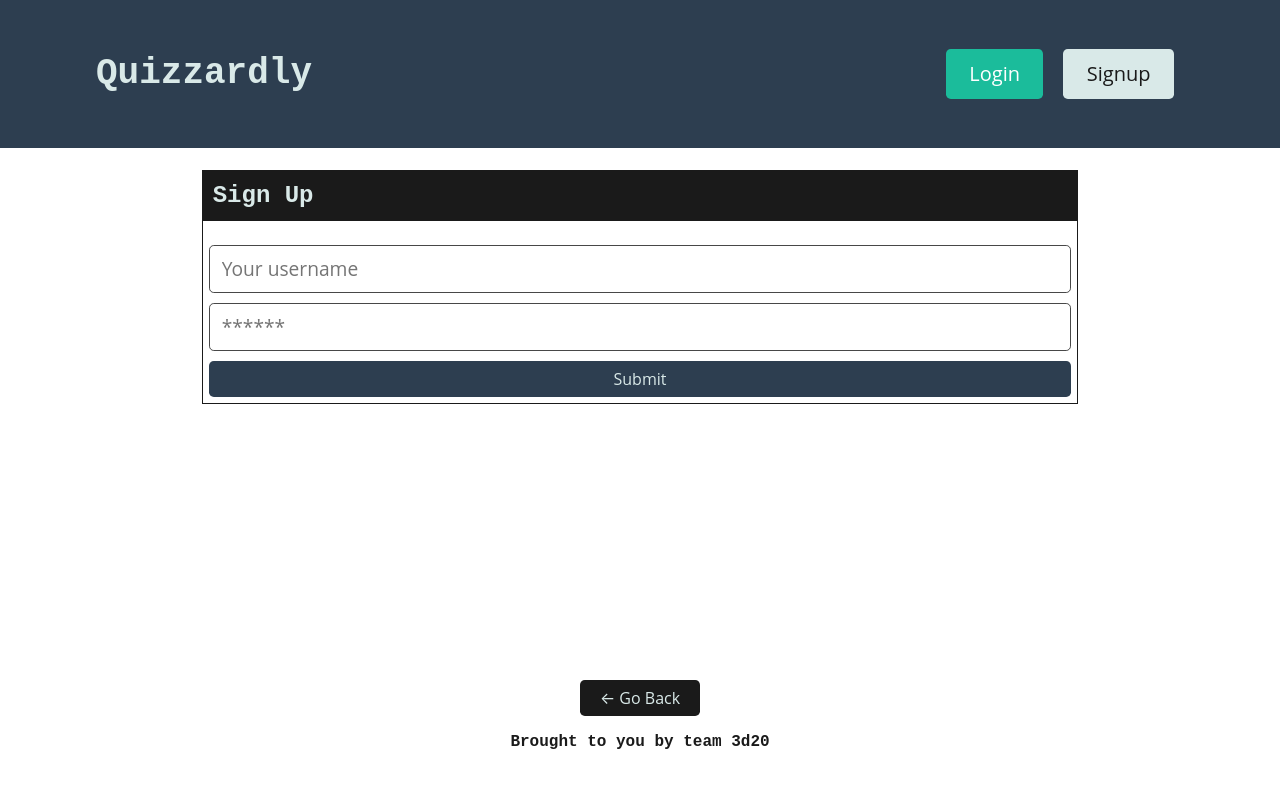
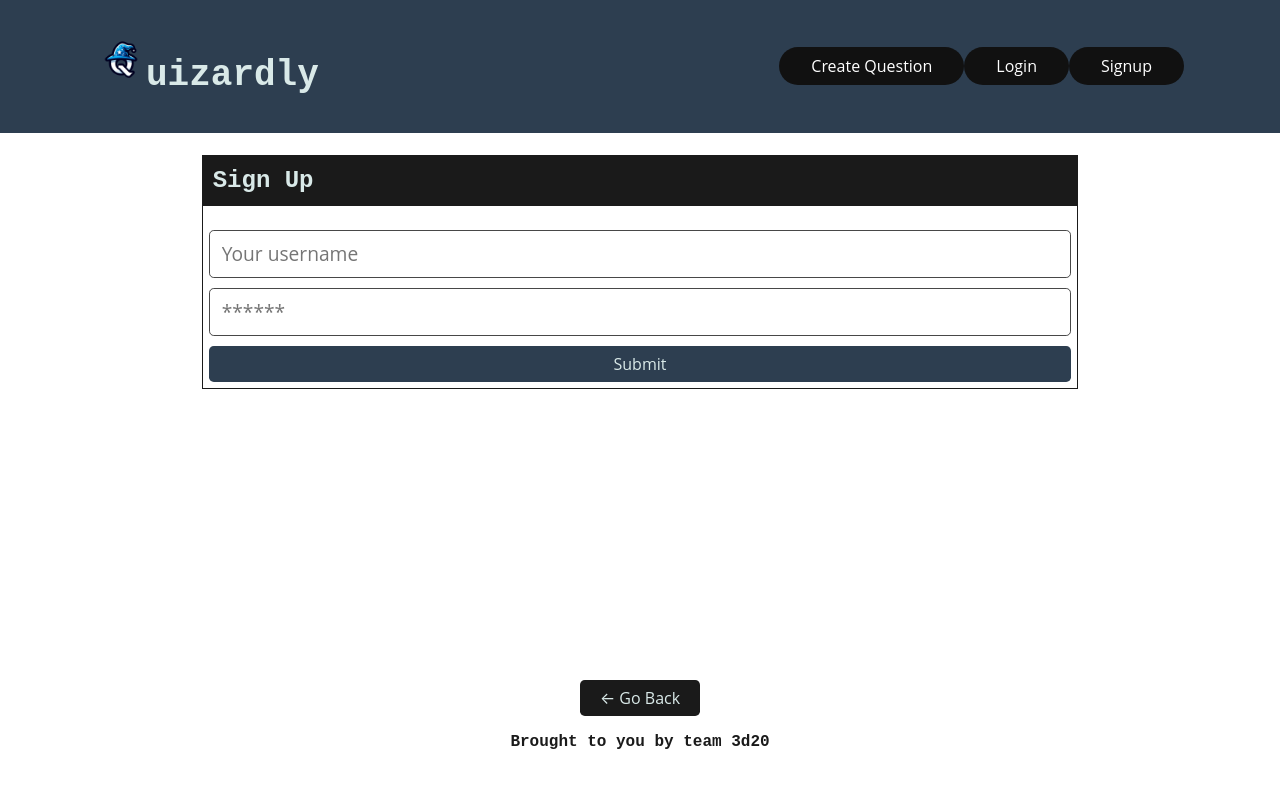
Before and after one commit to AlexLenson/Quizardly, a React (Vite) app in the folder client/: page /signup in a window 1280 px wide. Shown: the top 788 px of the page. Built offline with nearby package versions, Linux system fonts and the light colour scheme.

Commit message:
fixed carousel bug

```diff
--- a/client/src/components/Carousels/QuizCategory.jsx
+++ b/client/src/components/Carousels/QuizCategory.jsx
@@ -8,7 +8,7 @@ import './Carousels.css'
 
 
 
-const QuizCategory = ({ images =[] }) => {
+const QuizCategory = ({ images =[],categories }) => {
   return (
     <Carousel
       showArrows={true}
@@ -21,6 +21,7 @@ const QuizCategory = ({ images =[] }) => {
       {images.map((image, index) => (
         <div key={index} className="carousel-image-container">
          <img src={image} alt={`slide ${index}`} className="carousel-image" />
+         <div className="carousel-text"> <p>{categories[index]}</p> </div>
         </div>
       ))}
     </Carousel>
--- a/client/src/components/Header/NavBar.css
+++ b/client/src/components/Header/NavBar.css
@@ -1,169 +1,18 @@
-/* nav {
-
-    display: flex;
-    align-items: center;
-    justify-content: space-between;
-    color: white;
-    position: fixed;
-    top: 0;
-    background-color: black;
-    width: 100%;
-    height: %;
-    z-index: 99;
-    padding: 0 0 0 0;
-    border-bottom: 1px solid rgba(184, 184, 184, 0.384);
-}
-
-.scrolled {
-    backdrop-filter: blur(5px);
-}
-
-
-.menu{
-    display: flex;
-  ;
-}
-
-.menu > li {
-    padding:  0.75rem;
-    font-size: rem;
-    font-weight: 600;
-}
-
-.tophead > h1  {
-    display: flex;
-}
-
-.name-logo {
-    font-family: 'Space Mono', monospace;
-    font-size: 1.7em;
-}
-
-.blink{
-    height: 2rem;
-    width: 15px;
-    animation: blink .5s step-end infinite alternate;
-    white-space: nowrap;
-    overflow: hidden;
-    border-bottom: 3px solid white;
-    display: block;
-}
-
-@keyframes blink {
-    50% {
-      border-color: transparent
-    }
+.buttonstyle {
+    padding: 0.6em 2em;
+    border: none;
+    outline: none;
+    color: rgb(255, 255, 255);
+    background: #111;
+    cursor: pointer;
+    position: relative;
+    z-index: 0;
+    border-radius: 20px;
+    user-select: none;
+    -webkit-user-select: none;
+    touch-action: manipulation;
   }
 
-  .menu-btn {
-    display: none;
-}
-
-
-.scroll-to-top {
-    position: fixed;
-    bottom: 3%;
-    right: 3%;
-    display: none;
-}
-
-/* for mobile and tablet devices */
-
-@media only screen and (max-width: 768px) {
-
-    nav {
-        padding: 5% 0 0 5%;
-        flex-direction: column;
-        align-items: flex-start;
-        position: static;
-        background: transparent ;
-        backdrop-filter: blur(0);
-        width: auto;
-    }
-
-    .menu {
-        margin: 40% 15% !important;
-        padding: 0;
-        transition: transform 0.5s ease-in-out;
-        display: none;
-    }
-
-    .menu > li {
-        font-size: 1.5rem;
-        padding: 0;
-    }
-
-    .tophead > h1 {
-        margin: 0;
-        display: flex;
-    }
-
-
-.name-logo {
-    font-size: 1.2em;
-}
-
-.blink {
-    height: 1.8rem;
-}
-
-
-.tophead {
-
-    display: flex;
-    width: 100%;
-    align-items: center;
-    justify-content: space-between;
-}
-
-.menu-btn {
-    display: block;
-
-    width: 25px;
-    height: 25px;
-    background-size: cover;
-    margin-right: 5%;
-}
-
-.opened-btn {
-
-    width: 25px;
-    height: 25px;
-    margin-right: 10%;
-}
-
-
-.open {
-    display: flex;
-    flex-direction: column;
-    gap: 4rem;
-
-}
-
-.nav-open {
-    transition: all 0.3s ease-in-out;
-    background: rgba(0, 0, 0, 0.8);
-    backdrop-filter: blur(10px);
-    height: 110vh;
-    position: fixed;
-    width: 100%;
-    justify-content: flex-start;
-}
-
-
-.scroll-true {
-    z-index: 99;
-    background-color: #ffffff;
-    border-radius: 50%;
-    width: 50px;
-    height: 50px;
-    align-items: center;
-    justify-content: center;
-    cursor: pointer;
-    transition: all 0.3s ease-in-out;
-    display: flex;
- }
-}
 
 .quizardly {
     width:65px ;
@@ -188,3 +37,8 @@ button:hover{
 }
 
  */
+
+ .q-logo {
+    display: flex;
+    justify-content: flex-start;
+ }
--- a/client/src/components/Header/index.jsx
+++ b/client/src/components/Header/index.jsx
@@ -1,6 +1,8 @@
 import { Link } from 'react-router-dom';
 import React, { useEffect, useState } from 'react';
 import Auth from '../../utils/auth';
+import Quizardly from '../../assets/quizardly.png'
+import './NavBar.css'
 
 const Header = () => {
   const logout = (event) => {
@@ -12,7 +14,7 @@ const Header = () => {
       <div className="container flex-row justify-space-between-lg justify-center align-center">
         <div>
           <Link className="text-light" to="/">
-            <h1 className="m-0">Quizzardly</h1>
+       <h1 className="m-0" classId="titlefont"> <img src={Quizardly} className="q-logo" height="50px" />uizardly </h1>
           </Link>
           <p className="m-0"></p>
         </div>
@@ -29,12 +31,17 @@ const Header = () => {
             </>
           ) : (
             <>
-              <Link className="btn btn-lg btn-info m-2" to="/login">
-                Login
+            <Link to="/quiz"><button className="buttonstyle">
+              Create Question</button>
               </Link>
-              <Link className="btn btn-lg btn-light m-2" to="/signup">
-                Signup
+              <Link to="/login"><button className="buttonstyle">
+                Login </button>
               </Link>
+              <Link to="/signup" >
+                <button className="buttonstyle">
+                Signup </button>
+              </Link>
+
             </>
           )}
         </div>
@@ -44,119 +51,3 @@ const Header = () => {
 };
 
 export default Header;
-
-
-// Breakline here comment out the bottom section if anything broke from it
-
-
-
-// import { Link } from 'react-router-dom';
-// // import {Link} from 'react-scroll'
-// import React, { useEffect, useState } from 'react';
-// import Quizardly from '../../assets/quizardly.png'
-// import Auth from '../../utils/auth';
-// import './NavBar.css'
-
-
-// const Header = () => {
-//   const logout = (event) => {
-//     event.preventDefault();
-//     Auth.logout();
-//   };
-// const [navbarStyle, setNavbarStyle] = useState({});
-// const [open, setOpen] = useState(false);
-// const [scroll, setScroll] = useState(false);
-
-// const toggleMenu = () => {
-//   setOpen(!open);
-// };
-
-// useEffect(() => {
-//   const handleScroll = () => {
-//     const scrollTop = window.scrollY || document.documentElement.scrollTop;
-//     const scrollHeight =
-//     document.documentElement.scrollHeight -
-//      document.documentElement.clientHeight;
-//     const scrollPercentage = (scrollTop / scrollHeight) * 100;
-
-
-//           if (scrollPercentage >= 2) {
-//         setScroll(true);
-
-//         setNavbarStyle({
-
-//           backgroundColor: 'rgba(0, 0, 0, 0.2)',
-//         });
-
-//       } else {
-//         setNavbarStyle({});
-//         setScroll(false);
-//       }
-//     };
-//     window.addEventListener('scroll', handleScroll);
-//     return () => {
-//       window.removeEventListener('scroll', handleScroll);
-//     };
-
-//   }, []);
-
-//   return (
-//     <>
-//     <nav style={navbarStyle} className={`navbar ${open ? "nav-open" : ''} ${scroll ? "scrolled" : ''}`}>
-//       <div className="tophead">
-//         <h1>
-//         <img src={Quizardly} className="quizardly"/><Link className='name-logo' spy={true} smooth={true} offset={50} duration={500} to="home">
-//         uizardly</Link> <span className='blink'></span>
-//         </h1>
-//         <div className={`menu-btn ${open ? "opened-btn" : ''}`} onClick={toggleMenu}>
-
-//         </div>
-//       </div>
-//       <ul className={`menu ${open ? "open" : ''}`}>
-
-//       <li>
-//           <Link spy={true} smooth={true} offset={50} duration={500} onClick={toggleMenu} to="home">
-//           <button className="navbutton">  Create Quiz </button>
-//           </Link>
-//         </li>
-//         <li>
-//           <Link spy={true} smooth={true} offset={50} duration={500} onClick={toggleMenu} to="about">
-//            <button className="navbutton"> Create Question </button>
-//           </Link>
-//         </li>
-//         <li>
-//           <Link spy={true} smooth={true} offset={50} duration={500} onClick={toggleMenu} to="projects">
-//            <button className="navbutton"> Profile</button>
-//           </Link>
-//         </li>
-//         <li>
-//           <div>
-//         <li>
-//         {Auth.loggedIn() ? (
-//             <>
-//               <Link className="btn btn-lg btn-info m-2" to="/me">
-//                 {/* Run the getProfile() method to get access to the unencrypted token value in order to retrieve the user's username  */}
-//                 {Auth.getProfile().authenticatedPerson.username}'s profile
-//               </Link>
-//               <button className="btn btn-lg btn-light m-2" onClick={logout}>
-//                 Logout
-//               </button>
-//             </>
-//           ) : (
-//           <Link spy={true} smooth={true} offset={50} duration={500} onClick={toggleMenu} to="contact"><button className="navbutton" to="/login">
-//            Login</button>
-//           </Link> )}
-//         </li>
-//         </div>
-//         </li>
-//       </ul>
-//     </nav>
-//     <div className={`scroll-to-top ${scroll ? "scroll-true" : ''}`}>
-//       <Link spy={true} smooth={true} offset={50} duration={1000} to="home">
-//         <i className="fa-solid fa-arrow-up"></i>
-//       </Link>
-//     </div>
-//   </>
-//   )
-//         }
-// export default Header;
--- a/client/src/pages/Home.jsx
+++ b/client/src/pages/Home.jsx
@@ -33,7 +33,7 @@ const Home = () => {
             <img src={Quizardly} alt="Narvin" className="hero-image"/>
             <h1 className="homeh1">Quizzes by Category</h1>
             <div className="carousel-cat">
-            <QuizCategoryCarousel images={CarouselCategoryImages}/>
+            <QuizCategoryCarousel images={CarouselCategoryImages} categories={Categories}/>
             </div>
             <h1 className="homeh1">User Quizzes</h1>
             <div className="carousel-quiz">
```
